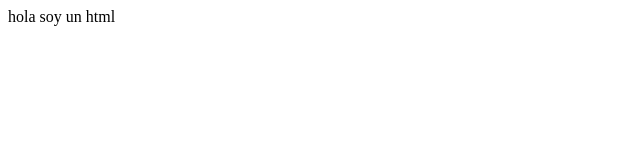
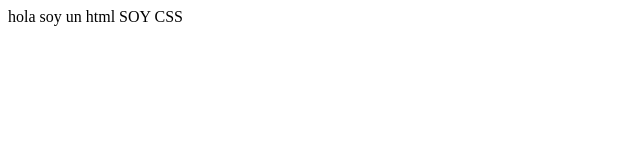
Before and after one commit to JavierVassallo/27i, a plain HTML site: page index.html in a window 1280 px wide. Shown: the full height of the page, 0-640 px from the left. Drawn offline with Linux system fonts and the light colour scheme.

Commit message:
CSS agregado

```diff
--- a/index.html
+++ b/index.html
@@ -8,5 +8,6 @@
 </head>
 <body>
     hola soy un html
+    SOY CSS
 </body>
 </html>
```
